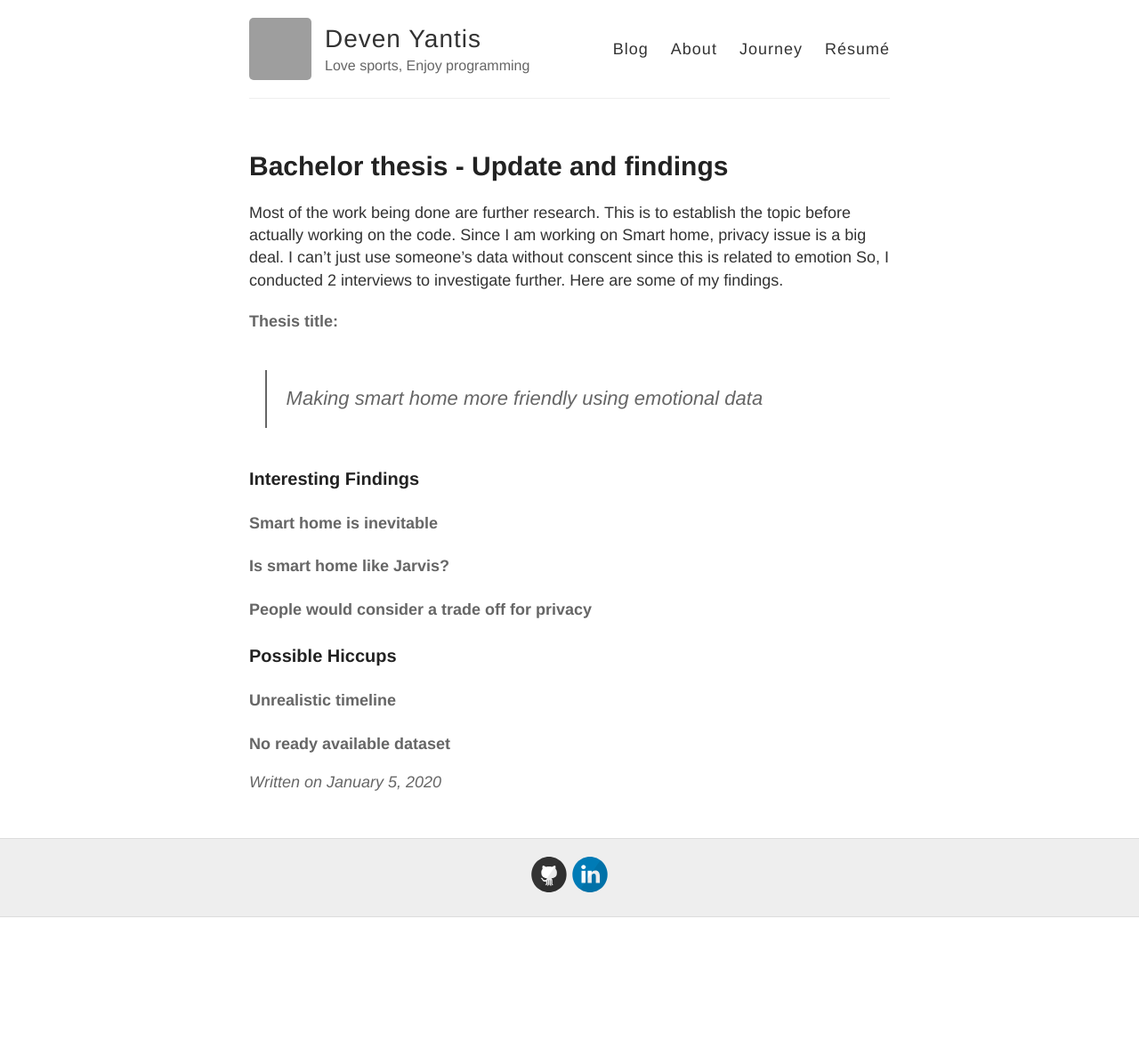
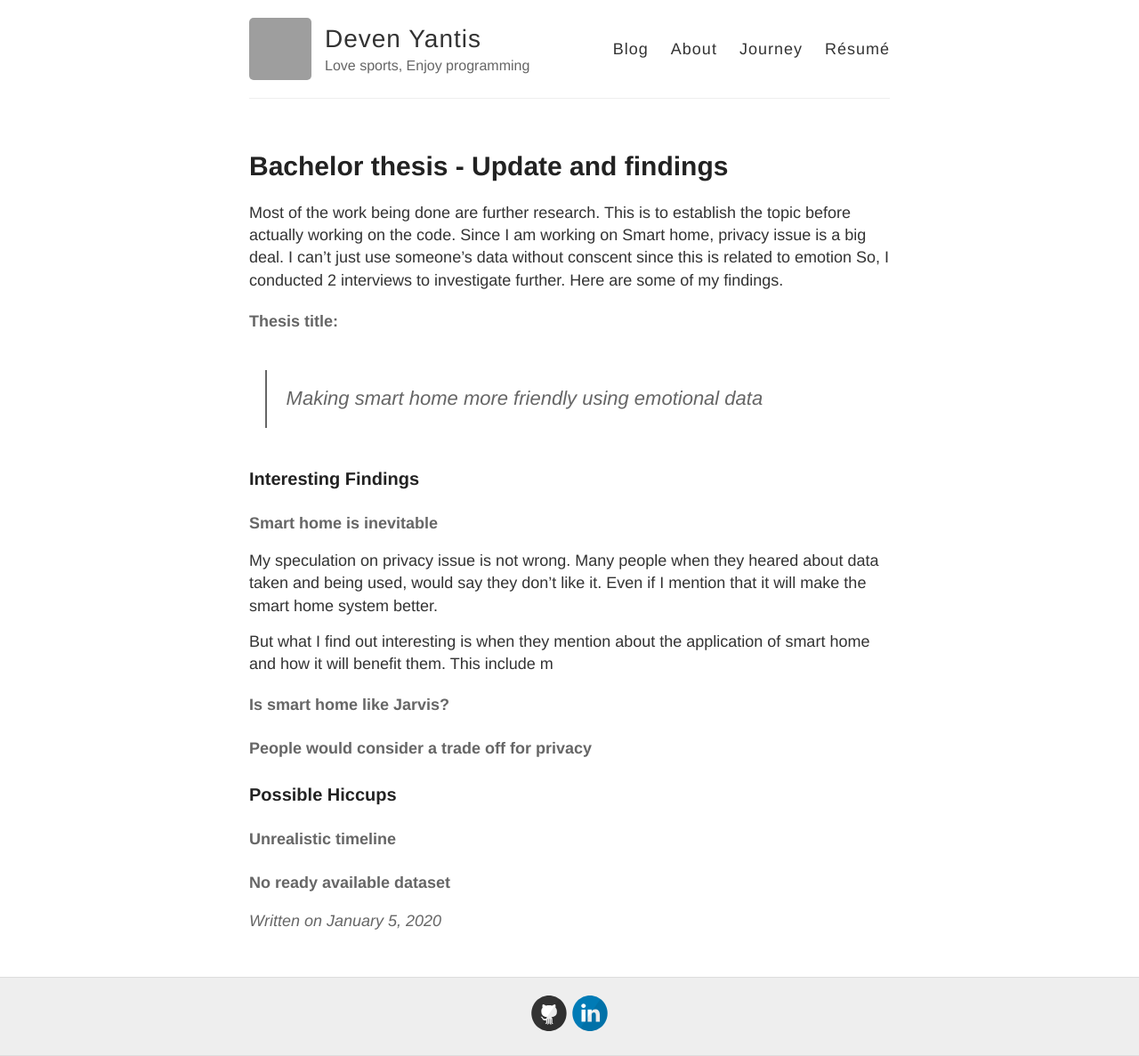
Before and after one commit to devennn/devennn.github.io, a Jekyll site: the page built from _posts/2020-01-05-bachelor-theis-findings-and-update.md, in a window 1280 px wide. Shown: the whole page at 89% size. Built offline with Jekyll 4.4.1, drawn with Linux system fonts in a browser that asks for light colours; before the commit the page ends 1031 px from its top, so only the background shows below that; grey boxes are pictures that could not be loaded.

Commit message:
Update 2020-01-05-bachelor-theis-findings-and-update.md

```diff
--- a/_posts/2020-01-05-bachelor-theis-findings-and-update.md
+++ b/_posts/2020-01-05-bachelor-theis-findings-and-update.md
@@ -12,6 +12,10 @@ Most of the work being done are further research. This is to establish the topic
 
 #### Smart home is inevitable
 
+My speculation on privacy issue is not wrong. Many people when they heared about data taken and being used, would say they don't like it. Even if I mention that it will make the smart home system better.
+
+But what I find out interesting is when they mention about the application of smart home and how it will benefit them. This include m
+
 #### Is smart home like Jarvis?
 
 #### People would consider a trade off for privacy
```
